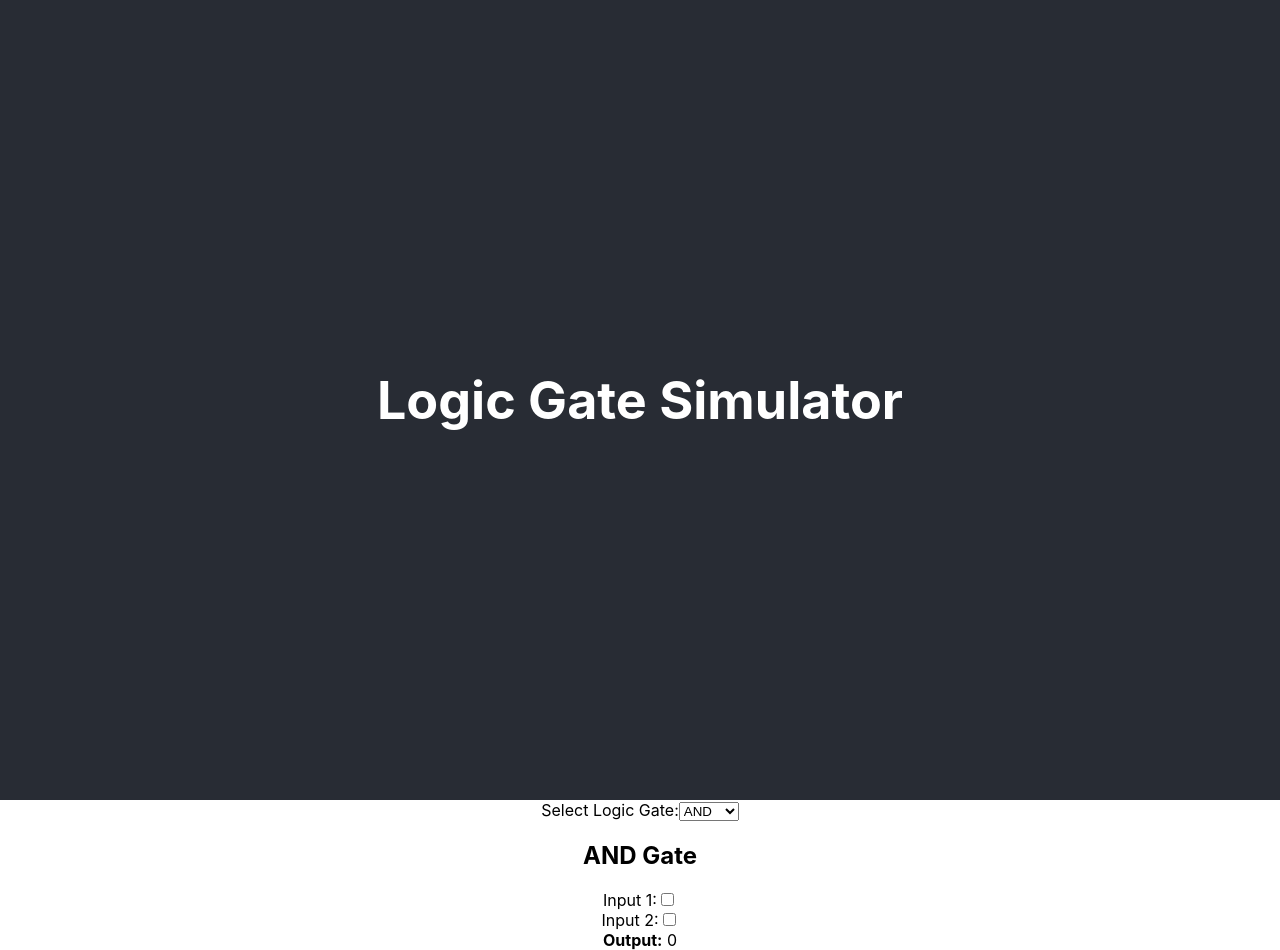
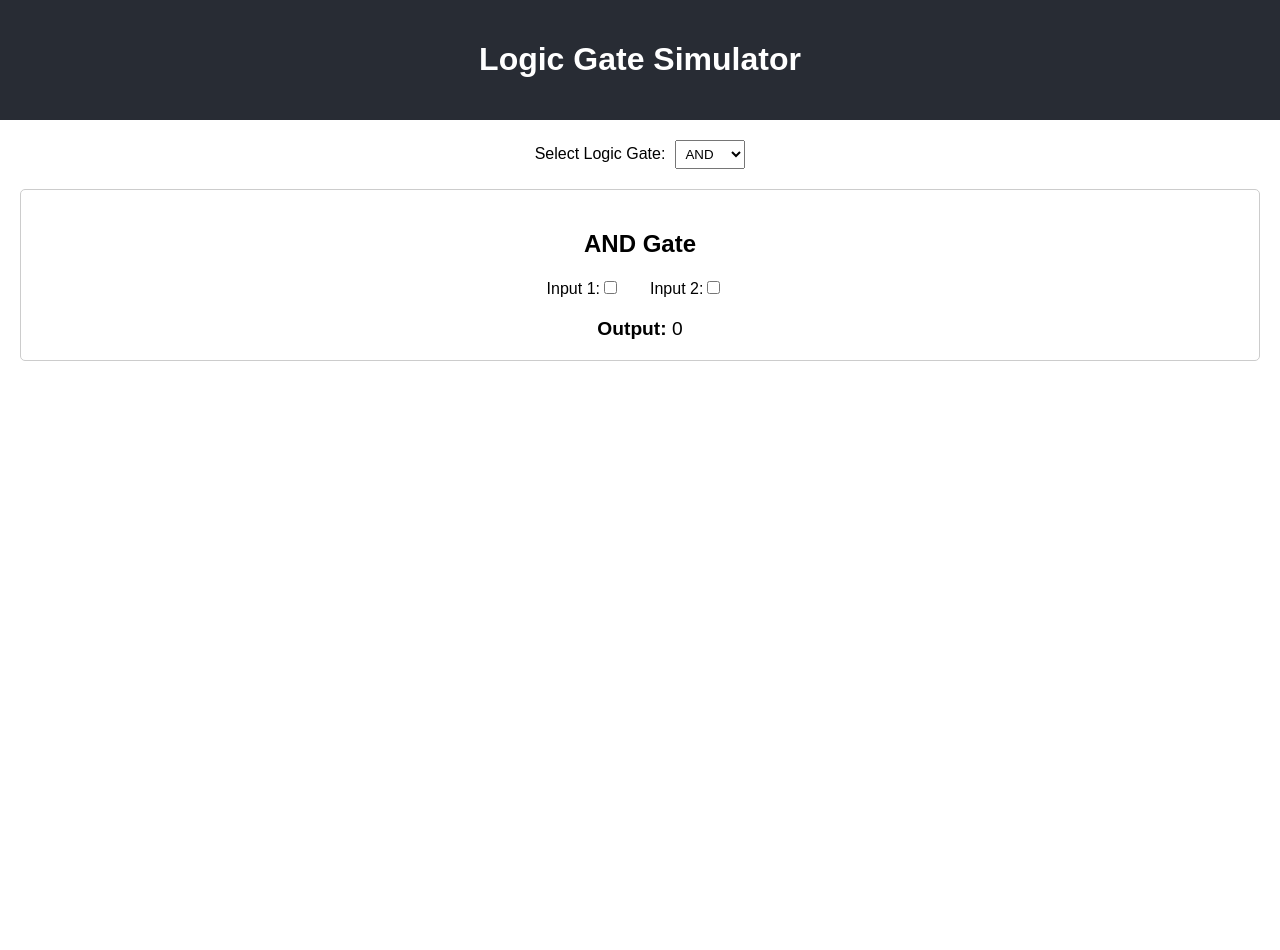
Before and after one commit to swe-robertkibet/logic-gate-simulator, a React (Create React App) app: page / in a window 1280 px wide. After the commit the page ends 800 px from the top, so only its background shows below. Built offline with nearby package versions, Linux system fonts and the light colour scheme.

Commit message:
Added styles to src/App.css

```diff
--- a/src/App.css
+++ b/src/App.css
@@ -1,38 +1,51 @@
 .App {
   text-align: center;
-}
-
-.App-logo {
-  height: 40vmin;
-  pointer-events: none;
-}
-
-@media (prefers-reduced-motion: no-preference) {
-  .App-logo {
-    animation: App-logo-spin infinite 20s linear;
-  }
+  font-family: Arial, sans-serif;
 }
 
 .App-header {
   background-color: #282c34;
-  min-height: 100vh;
-  display: flex;
-  flex-direction: column;
-  align-items: center;
-  justify-content: center;
-  font-size: calc(10px + 2vmin);
+  padding: 20px;
   color: white;
 }
 
-.App-link {
-  color: #61dafb;
+main {
+  padding: 20px;
 }
 
-@keyframes App-logo-spin {
-  from {
-    transform: rotate(0deg);
-  }
-  to {
-    transform: rotate(360deg);
-  }
+.logic-gate {
+  margin-top: 20px;
+  padding: 20px;
+  border: 1px solid #ccc;
+  border-radius: 5px;
 }
+
+.inputs {
+  display: flex;
+  justify-content: center;
+  gap: 20px;
+  margin-bottom: 20px;
+}
+
+.input-switch {
+  display: flex;
+  align-items: center;
+}
+
+.input-switch label {
+  margin-right: 10px;
+}
+
+.output-display {
+  font-size: 1.2em;
+  margin-top: 20px;
+}
+
+.gate-selector {
+  margin-bottom: 20px;
+}
+
+.gate-selector select {
+  margin-left: 10px;
+  padding: 5px;
+}
```
